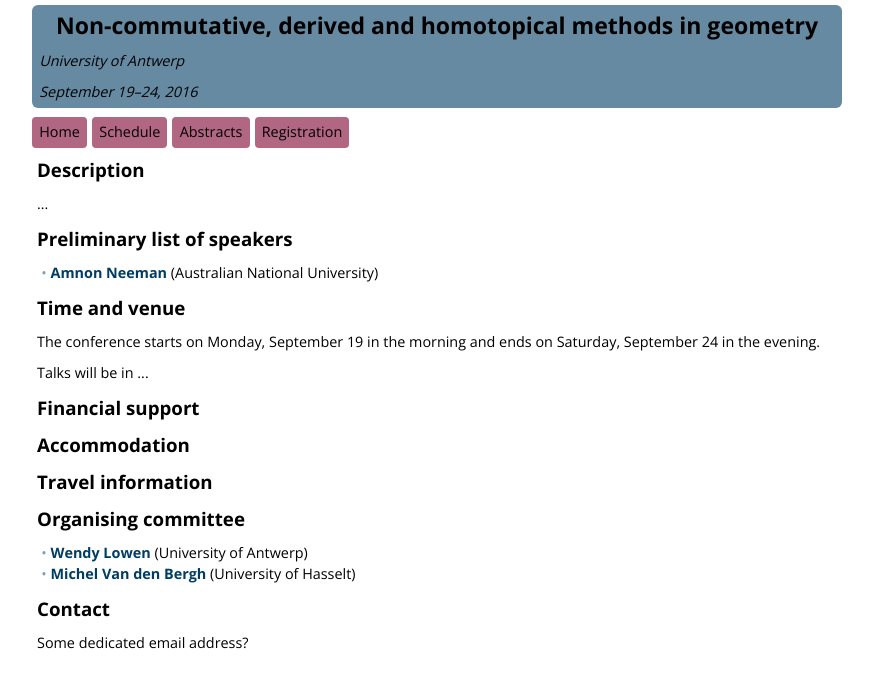
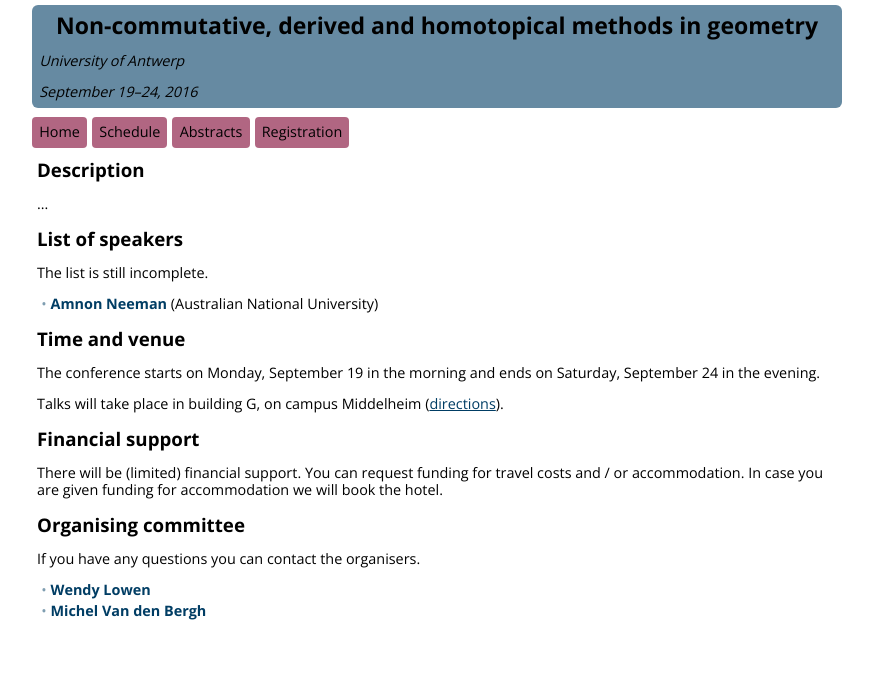
Before and after one commit to ncag-info/antwerp-2016, a Jekyll site: the page built from index.html, in a window 1280 px wide. Shown: the top 688 px of the page, without its empty margins (203-1076 px from the left). Built offline with Jekyll 4.4.1, drawn with Linux system fonts in a browser that asks for light colours; nearby versions of some CDN libraries; library files that are not in the unit come from our copies.

Commit message:
Improved text on the homepage

```diff
--- a/index.html
+++ b/index.html
@@ -5,7 +5,8 @@
 <h2>Description</h2>
 <p>...
 
-<h2>Preliminary list of speakers</h2>
+<h2>List of speakers</h2>
+<p>The list is still incomplete.
 <ul class="names">
 {% for speaker_id in site.data.speakers %}
 {% assign speaker = speaker_id[1] %}
@@ -22,19 +23,14 @@
 
 <h2>Time and venue</h2>
 <p>The conference starts on Monday, September 19 in the morning and ends on Saturday, September 24 in the evening.
-<p>Talks will be in ...
+<p>Talks will take place in building G, on campus Middelheim (<a href=https://www.uantwerpen.be/en/campus-life/on-your-way-to-campus/campus-middelheim/">directions</a>).
 
 <h2>Financial support</h2>
-
-<h2>Accommodation</h2>
-
-<h2>Travel information</h2>
+<p>There will be (limited) financial support. You can request funding for travel costs and / or accommodation. In case you are given funding for accommodation we will book the hotel.
 
 <h2>Organising committee</h2>
+<p>If you have any questions you can contact the organisers.
 <ul class="names">
-  <li><span class="name"><a href="http://win.ua.ac.be/~wlowen/welcome.html">Wendy Lowen</a></span> (<span class="affiliation">University of Antwerp</span>)
-  <li><span class="name"><a href="http://hardy.uhasselt.be/personal/vdbergh/Members/michel_id.html">Michel Van den Bergh</a></span> (<span class="affiliation">University of Hasselt</span>)
+  <li><span class="name"><a href="http://win.ua.ac.be/~wlowen/welcome.html">Wendy Lowen</a></span>
+  <li><span class="name"><a href="http://hardy.uhasselt.be/personal/vdbergh/Members/michel_id.html">Michel Van den Bergh</a></span>
 </ul>
-
-<h2>Contact</h2>
-<p>Some dedicated email address?
```
